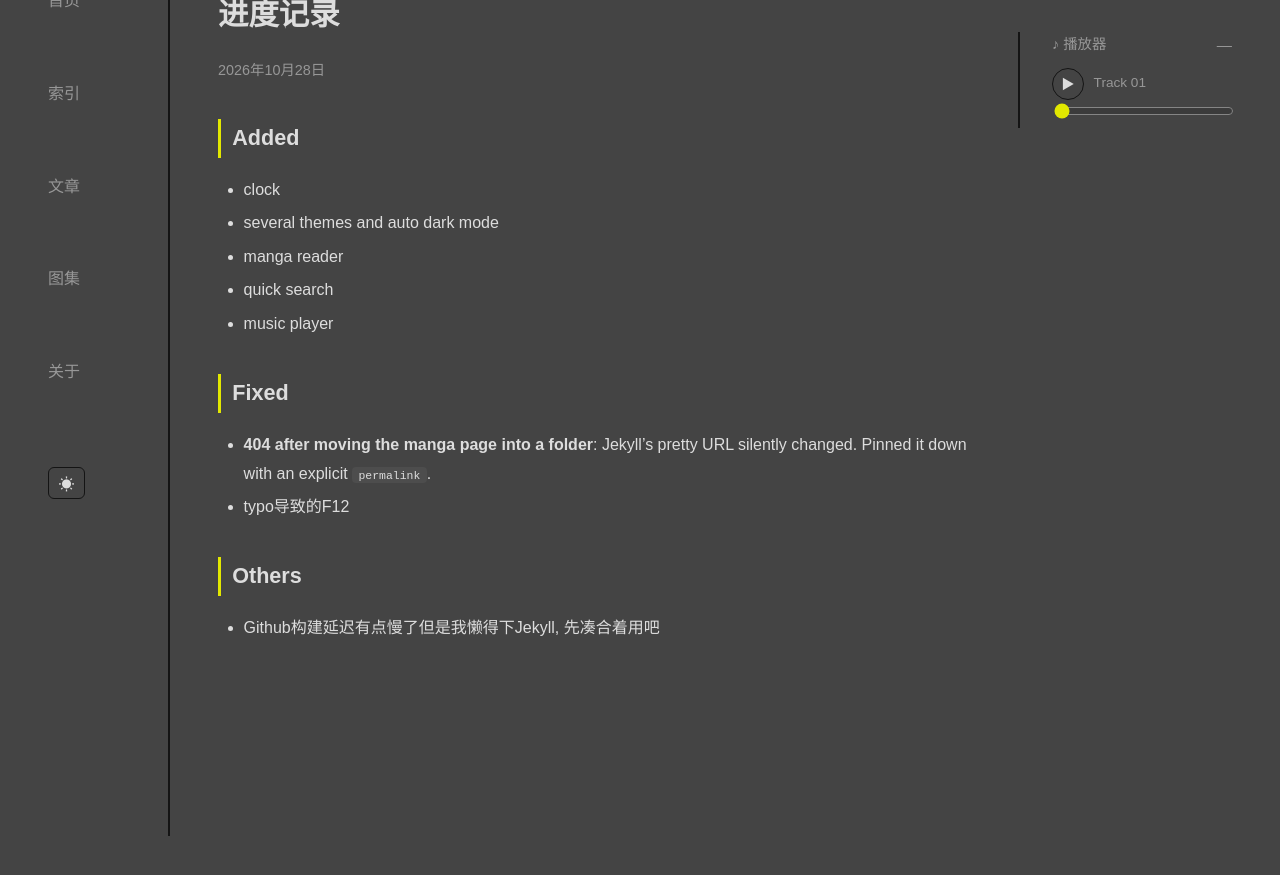
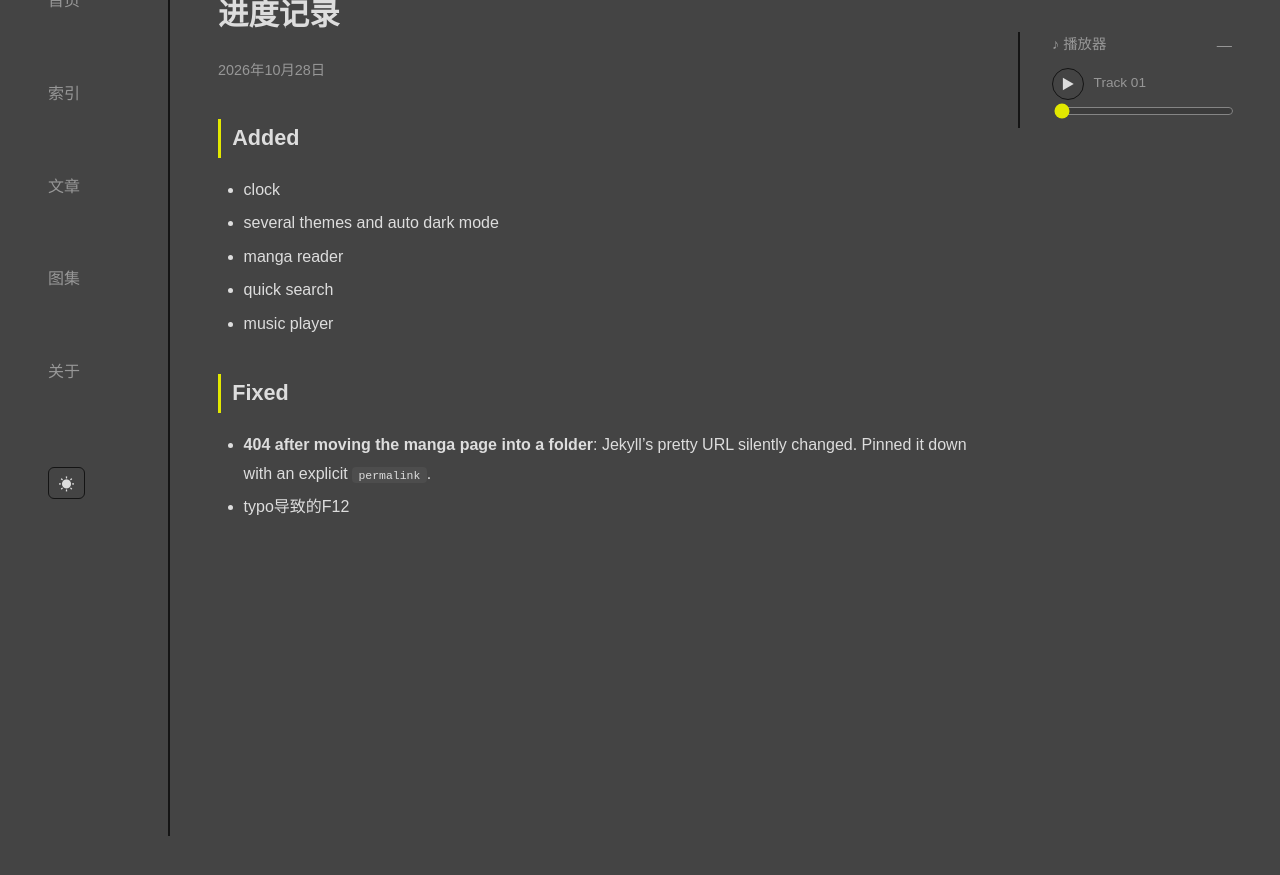
Before and after one commit to dtrmdrk/dtrmdrk.github.io, a Jekyll site: the page built from _posts/2026-10-28-进度记录.md, in a window 1280 px wide and 900 px high, scrolled down 45 px. Shown: the top 875 px of the window. Built offline with Jekyll 4.4.1, drawn with Linux system fonts in a browser that asks for light colours.

Commit message:
Update 2026-10-28-进度记录.md

```diff
--- a/_posts/2026-10-28-进度记录.md
+++ b/_posts/2026-10-28-进度记录.md
@@ -19,8 +19,3 @@ tags: [devlog]
 
 - **404 after moving the manga page into a folder**: Jekyll's pretty URL silently changed. Pinned it down with an explicit `permalink`.
 - typo导致的F12
-
-
-## Others
-
-- Github构建延迟有点慢了但是我懒得下Jekyll, 先凑合着用吧
```
